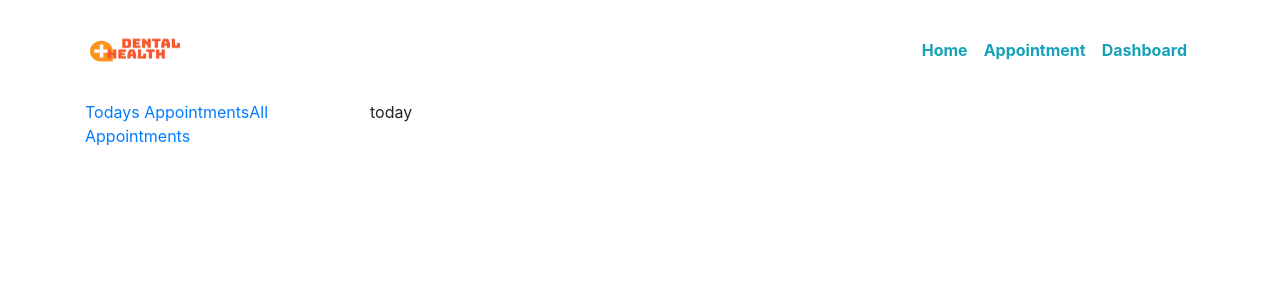
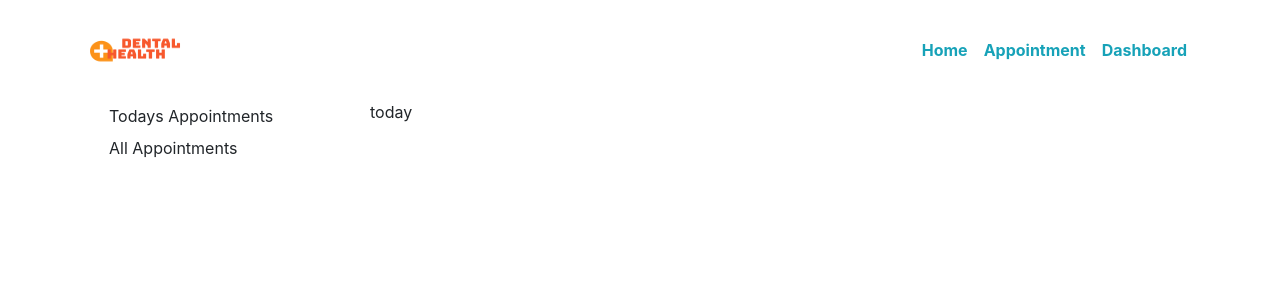
Before and after one commit to Tamim-Hossain/healthy-teeth, a React (Create React App) app: page /dashboard in a window 1280 px wide. Shown: the top 300 px of the page. Built offline with nearby package versions, Linux system fonts and the light colour scheme.

Commit message:
working on dashboard..

```diff
--- a/src/components/admin/Dashboard.jsx
+++ b/src/components/admin/Dashboard.jsx
@@ -1,5 +1,5 @@
 import { Col, Container, Row } from "react-bootstrap";
-import { Link, useLocation } from "react-router-dom";
+import { NavLink, useLocation } from "react-router-dom";
 import Menu from "../shared/Menu";
 import AllAppointment from "./AllAppointment";
 import TodayAppointment from "./TodayAppointment";
@@ -13,8 +13,12 @@ const Dashboard = () => {
 			<Row>
 				<Menu />
 				<Col md={3}>
-					<Link to="/dashboard/today">Todays Appointments</Link>
-					<Link to="/dashboard/all">All Appointments</Link>
+					<NavLink activeClassName="bg-light" className="dropdown-item" to="/dashboard/today">
+						Todays Appointments
+					</NavLink>
+					<NavLink activeClassName="bg-light" className="dropdown-item" to="/dashboard/all">
+						All Appointments
+					</NavLink>
 				</Col>
 				<Col md={9}>
 					{pathname === "/dashboard" && <TodayAppointment />}
```
